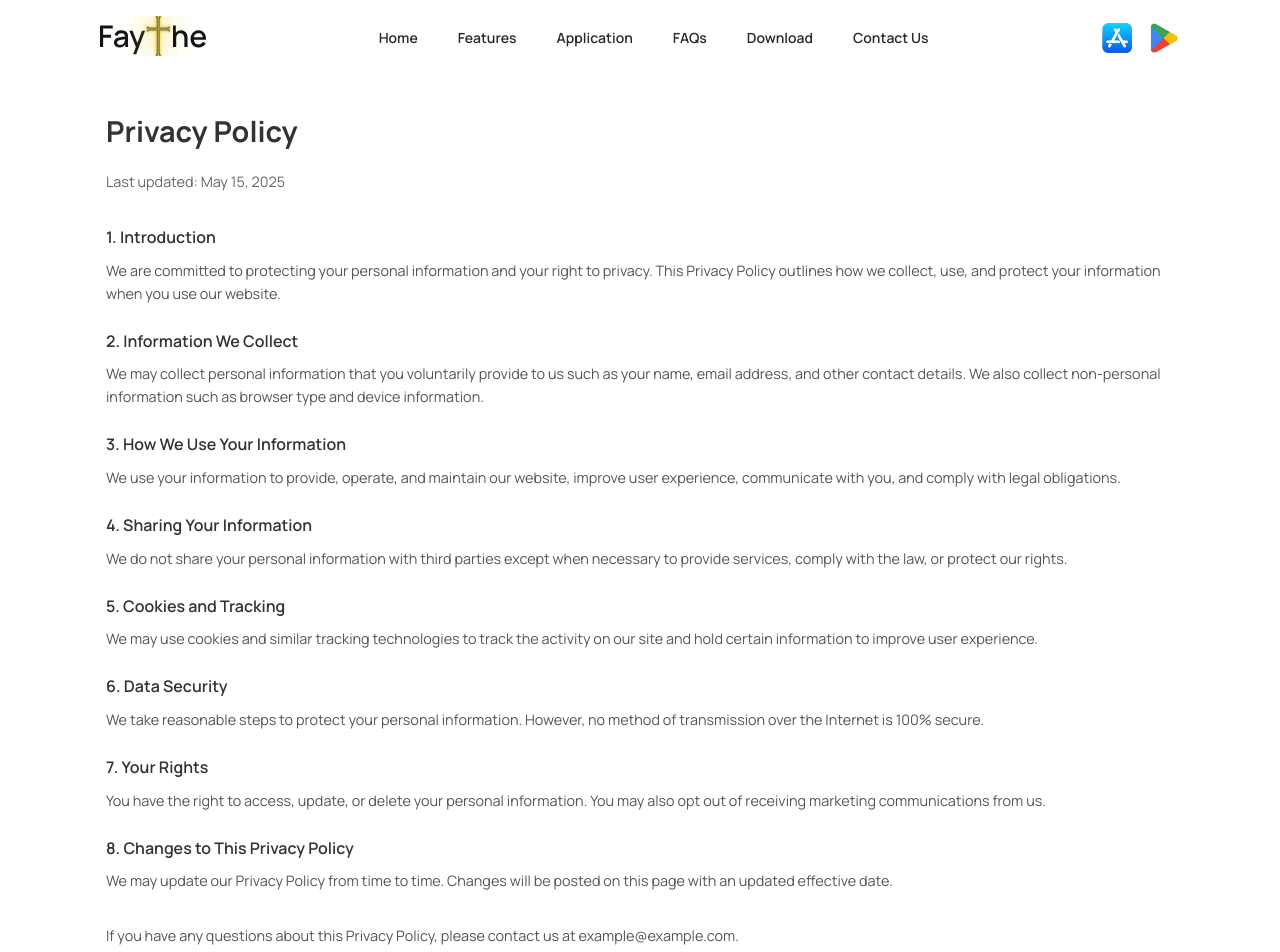
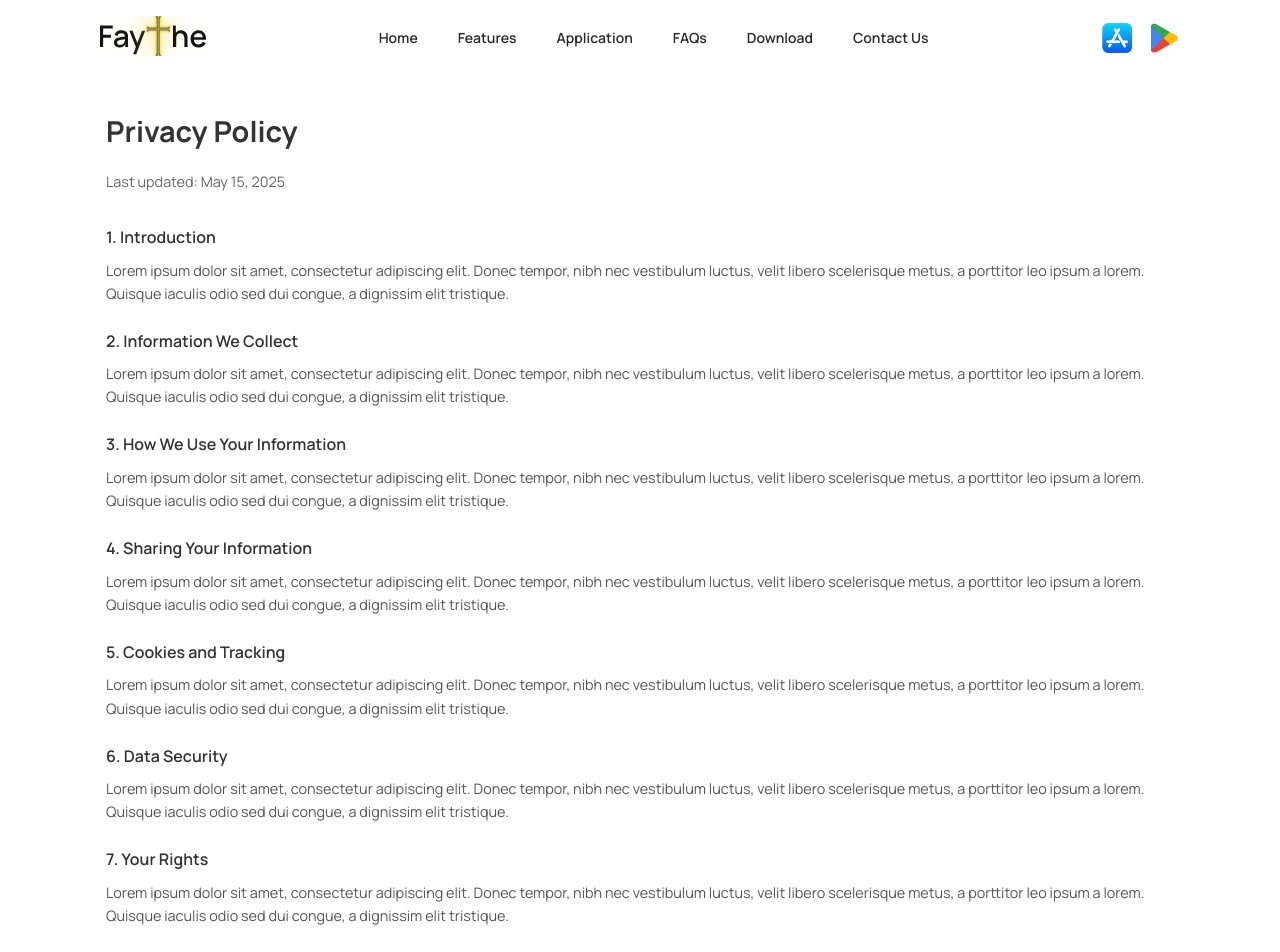
Before and after one commit to Syedparvezzz/Faythe-webpage, a React (Vite) app: page /privacy in a window 1280 px wide. Shown: the top 952 px of the page. Built offline with nearby package versions, Linux system fonts and the light colour scheme.

Commit message:
Terms & conditions and Privacy Poilicy

```diff
--- a/src/components/PrivacyPolicy/index.jsx
+++ b/src/components/PrivacyPolicy/index.jsx
@@ -21,52 +21,66 @@ const PrivacyPolicy = () => {
 
       <Section
         title="1. Introduction"
-        content="We are committed to protecting your personal information and your right to privacy.
-        This Privacy Policy outlines how we collect, use, and protect your information when you
-        use our website."
+        content="Lorem ipsum dolor sit amet, consectetur adipiscing elit. Donec tempor,
+        nibh nec vestibulum luctus, velit libero scelerisque metus, a porttitor
+        leo ipsum a lorem. Quisque iaculis odio sed dui congue, a dignissim elit
+        tristique."
       />
 
       <Section
         title="2. Information We Collect"
-        content="We may collect personal information that you voluntarily provide to us such as
-        your name, email address, and other contact details. We also collect non-personal
-        information such as browser type and device information."
+        content="Lorem ipsum dolor sit amet, consectetur adipiscing elit. Donec tempor,
+        nibh nec vestibulum luctus, velit libero scelerisque metus, a porttitor
+        leo ipsum a lorem. Quisque iaculis odio sed dui congue, a dignissim elit
+        tristique."
       />
 
       <Section
         title="3. How We Use Your Information"
-        content="We use your information to provide, operate, and maintain our website, improve
-        user experience, communicate with you, and comply with legal obligations."
+        content="Lorem ipsum dolor sit amet, consectetur adipiscing elit. Donec tempor,
+        nibh nec vestibulum luctus, velit libero scelerisque metus, a porttitor
+        leo ipsum a lorem. Quisque iaculis odio sed dui congue, a dignissim elit
+        tristique."
       />
 
       <Section
         title="4. Sharing Your Information"
-        content="We do not share your personal information with third parties except when necessary
-        to provide services, comply with the law, or protect our rights."
+        content="Lorem ipsum dolor sit amet, consectetur adipiscing elit. Donec tempor,
+        nibh nec vestibulum luctus, velit libero scelerisque metus, a porttitor
+        leo ipsum a lorem. Quisque iaculis odio sed dui congue, a dignissim elit
+        tristique."
       />
 
       <Section
         title="5. Cookies and Tracking"
-        content="We may use cookies and similar tracking technologies to track the activity on our
-        site and hold certain information to improve user experience."
+        content="Lorem ipsum dolor sit amet, consectetur adipiscing elit. Donec tempor,
+        nibh nec vestibulum luctus, velit libero scelerisque metus, a porttitor
+        leo ipsum a lorem. Quisque iaculis odio sed dui congue, a dignissim elit
+        tristique."
       />
 
       <Section
         title="6. Data Security"
-        content="We take reasonable steps to protect your personal information. However, no method
-        of transmission over the Internet is 100% secure."
+        content="Lorem ipsum dolor sit amet, consectetur adipiscing elit. Donec tempor,
+        nibh nec vestibulum luctus, velit libero scelerisque metus, a porttitor
+        leo ipsum a lorem. Quisque iaculis odio sed dui congue, a dignissim elit
+        tristique."
       />
 
       <Section
         title="7. Your Rights"
-        content="You have the right to access, update, or delete your personal information. You may
-        also opt out of receiving marketing communications from us."
+        content="Lorem ipsum dolor sit amet, consectetur adipiscing elit. Donec tempor,
+        nibh nec vestibulum luctus, velit libero scelerisque metus, a porttitor
+        leo ipsum a lorem. Quisque iaculis odio sed dui congue, a dignissim elit
+        tristique."
       />
 
       <Section
         title="8. Changes to This Privacy Policy"
-        content="We may update our Privacy Policy from time to time. Changes will be posted on this
-        page with an updated effective date."
+        content="Lorem ipsum dolor sit amet, consectetur adipiscing elit. Donec tempor,
+        nibh nec vestibulum luctus, velit libero scelerisque metus, a porttitor
+        leo ipsum a lorem. Quisque iaculis odio sed dui congue, a dignissim elit
+        tristique."
       />
 
       <p style={{ fontSize: "0.9rem", marginTop: "2rem", color: "#555" }}>
```
